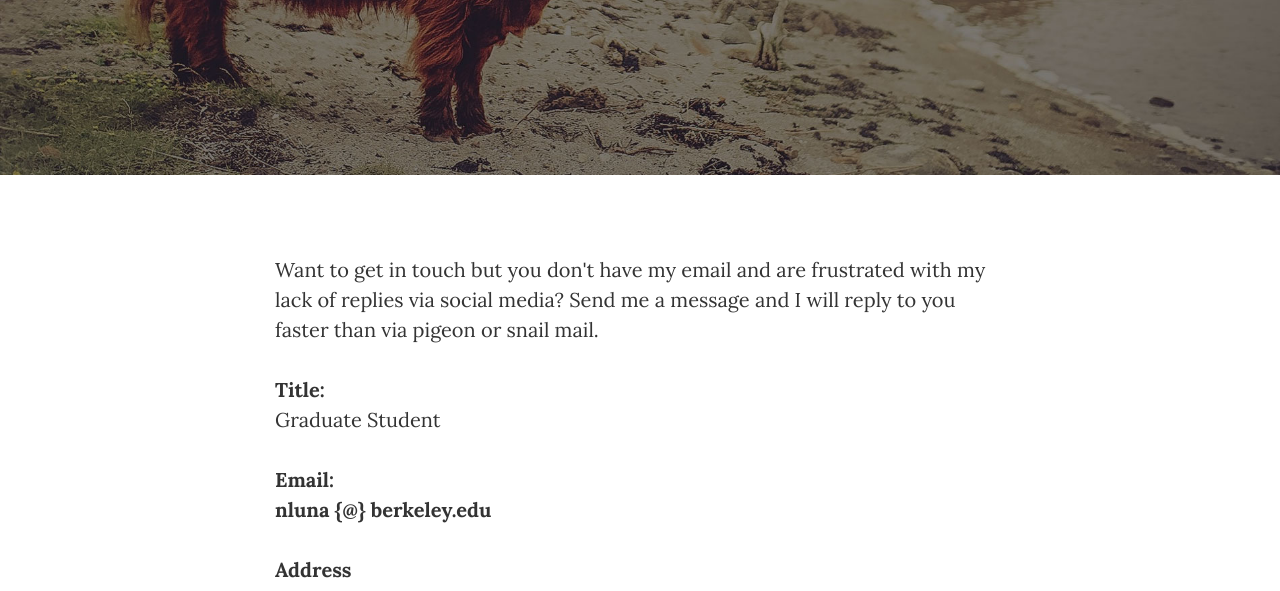
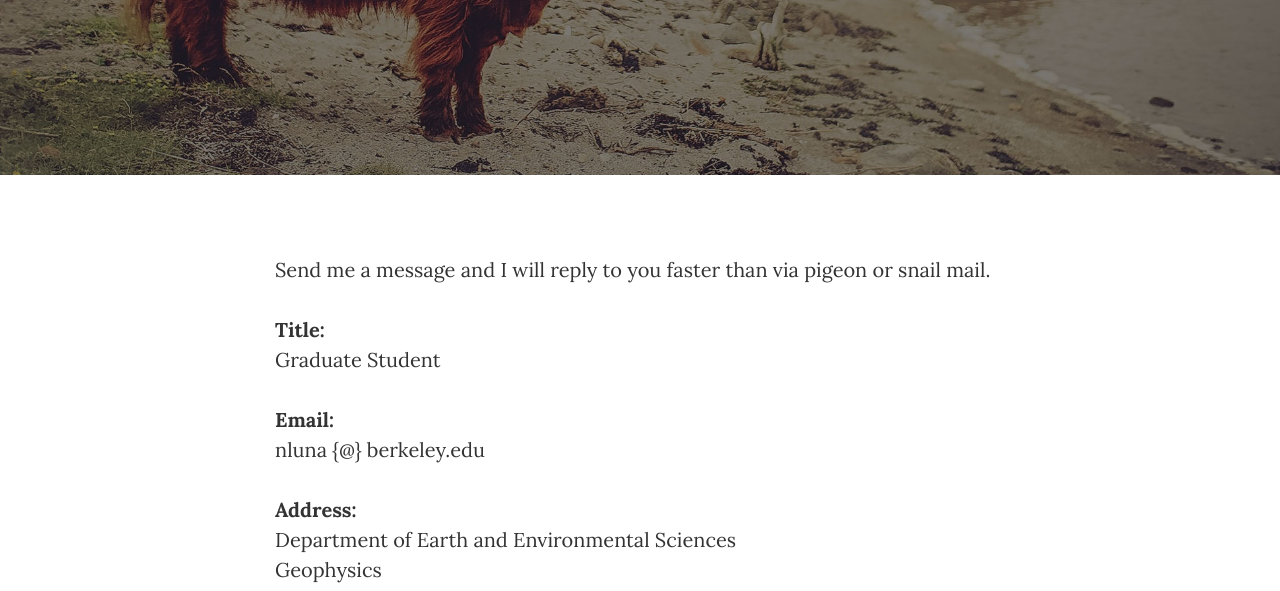
Before and after one commit to ngrayluna/ngrayluna.github.io, a website: page contact.html in a window 1280 px wide. Shown: the part 349-940 px from the top of the page. Drawn offline with nearby package versions, Linux system fonts and the light colour scheme.

Commit message:
Fixed text on Contact page

```diff
--- a/contact.html
+++ b/contact.html
@@ -70,14 +70,14 @@
     <div class="container">
       <div class="row">
         <div class="col-lg-8 col-md-10 mx-auto">
-          <p>Want to get in touch but you don't have my email and are frustrated with my lack of replies via social media? Send me a message and I will reply to you faster than via pigeon or snail mail.</p>
+          <p>Send me a message and I will reply to you faster than via pigeon or snail mail.</p>
 
           <p><b>Title:</b><br>Graduate Student</p>
 
-          <p><b>Email:<b><br>nluna {@} berkeley.edu</p>
+          <p><b>Email:</b><br>nluna {@} berkeley.edu</p>
 
-          <b>Address</b>
-          <p>Department of Earth and Environmental Sciences<br>
+          <p><b>Address:</b><br>
+          Department of Earth and Environmental Sciences<br>
           Geophysics<br>
           Munich University<br>
           Theresienstr. 41<br>
```
